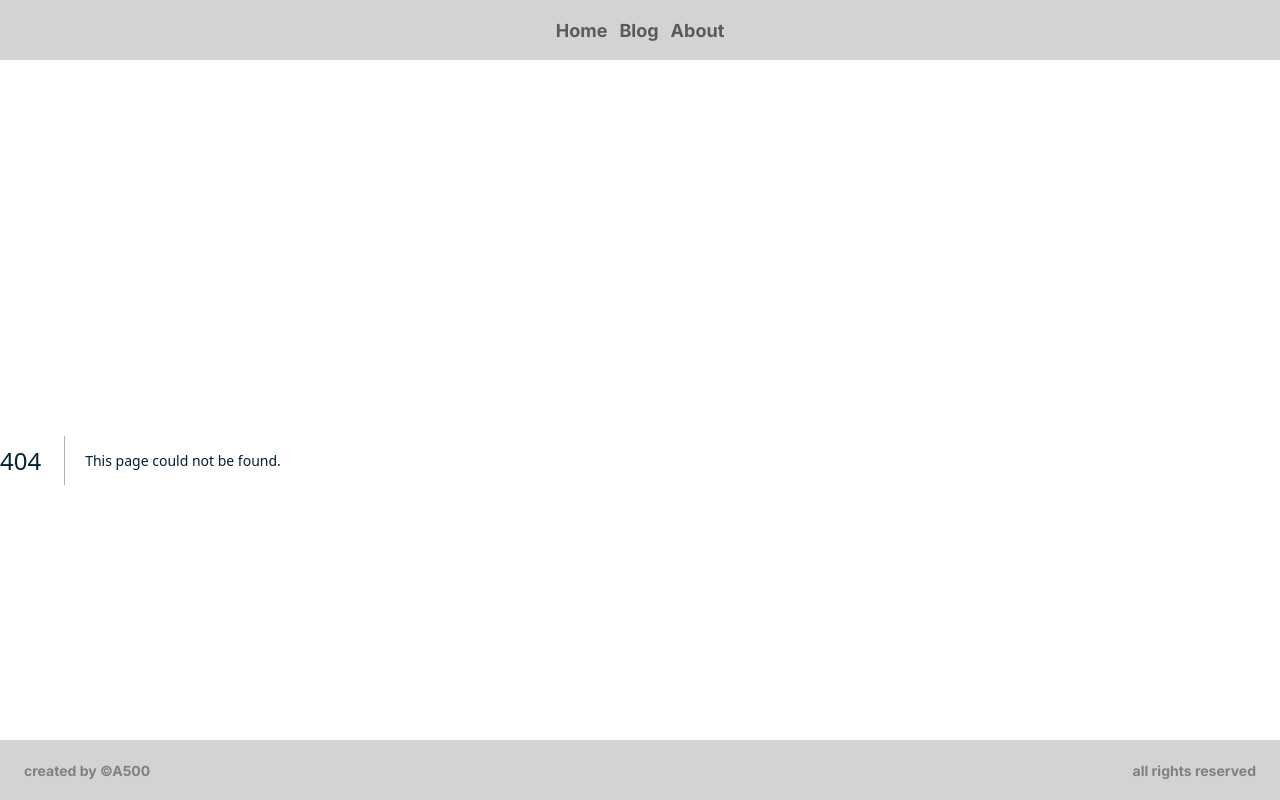
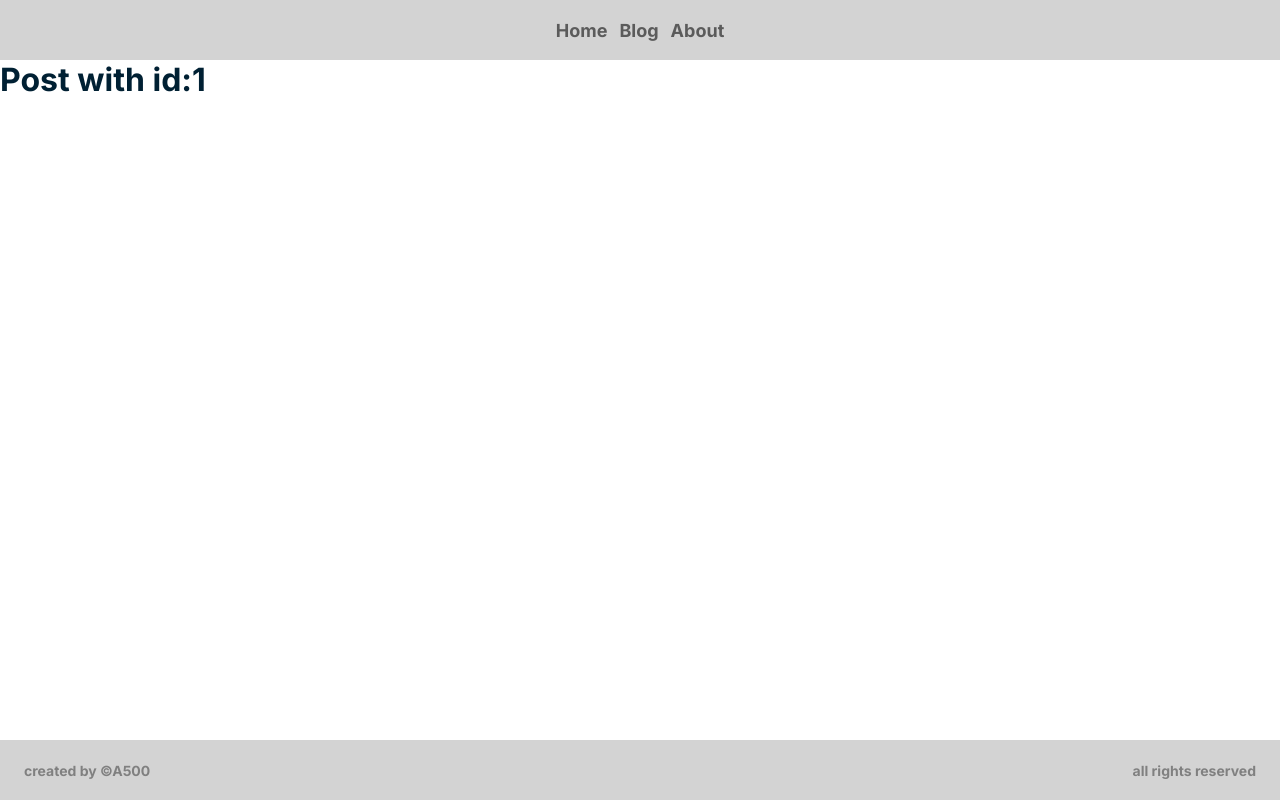
Before and after one commit to alexeyk500/next_demo, a Next.js app: page /blog/1 in a window 1280 px wide. Before the commit this address had no page. Built offline with nearby package versions, Linux system fonts and the light colour scheme.

Commit message:
Post - done

```diff
--- /dev/null
+++ b/app/blog/[id]/page.tsx
@@ -0,0 +1,17 @@
+import React from 'react';
+
+type PropsType = {
+  params: {
+    id: string
+  }
+}
+
+const Post: React.FC <PropsType>= ({params: {id}}) => {
+  return (
+    <h1>
+      {`Post with id:${id}`}
+    </h1>
+  );
+};
+
+export default Post;
```
Also changed, not shown: app/about/page.tsx (added, +11 -0 lines), app/blog/page.tsx (added, +11 -0 lines).
